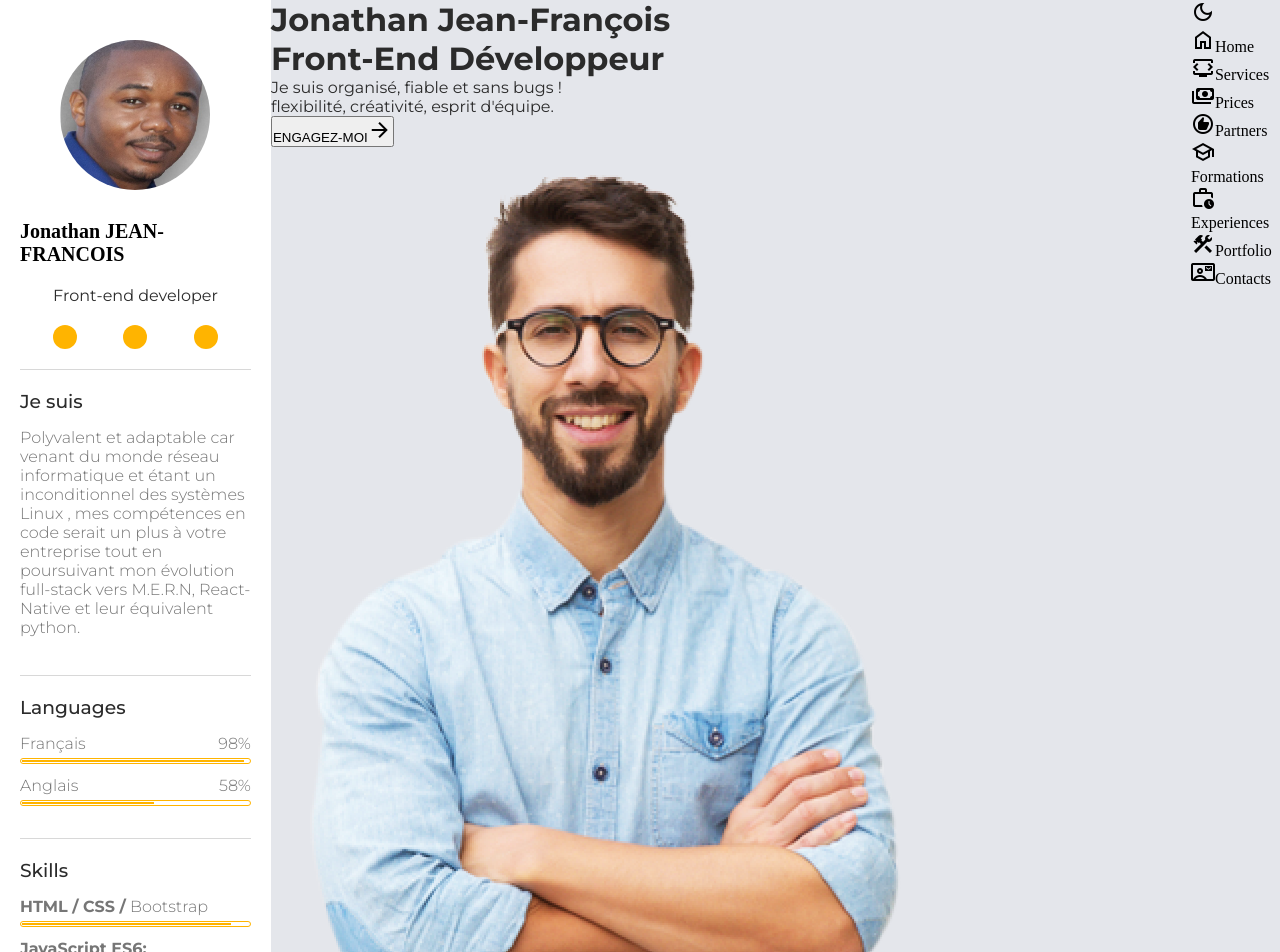
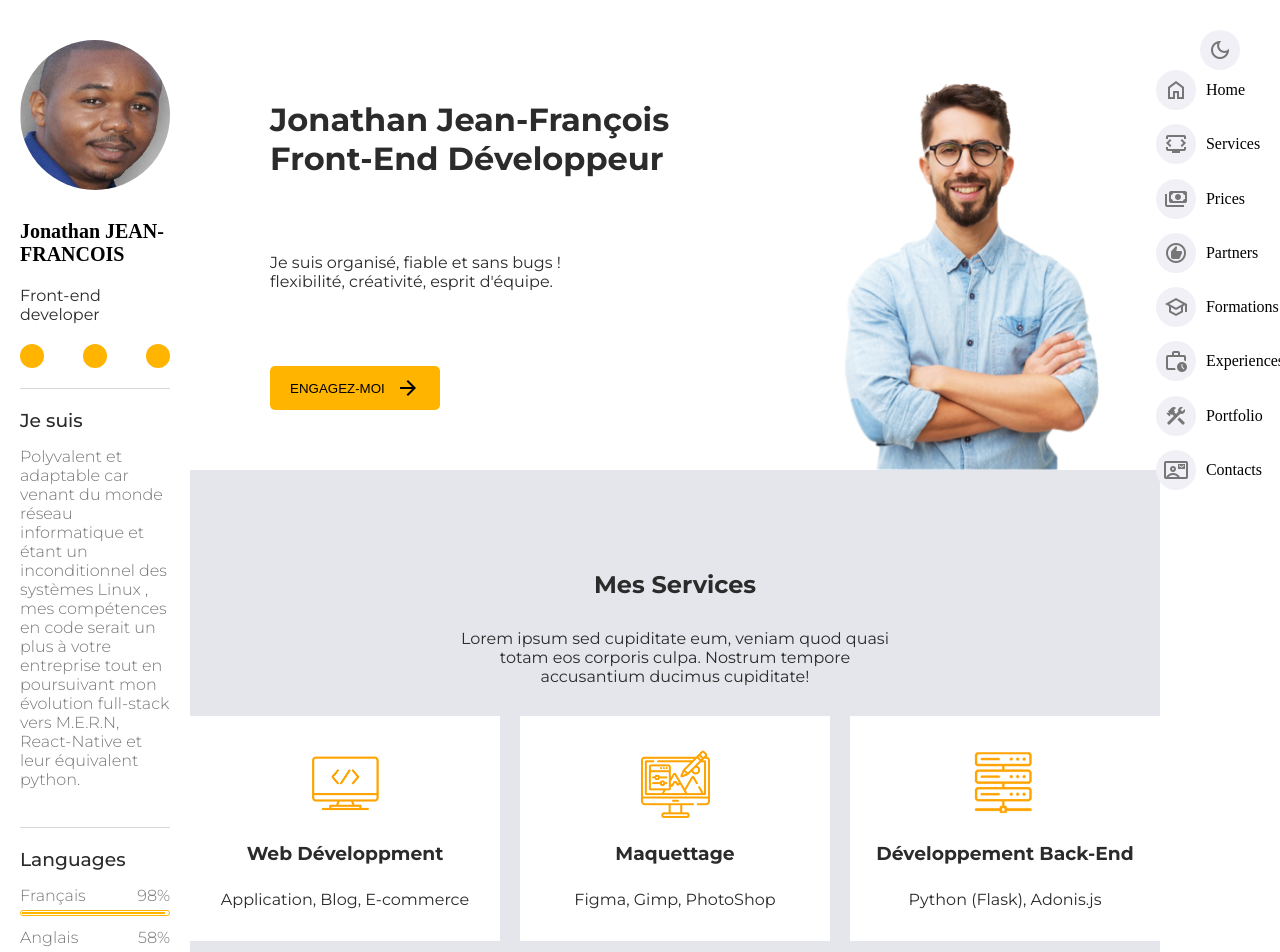
Before and after one commit to JonC0DER/portfolio, a React (Create React App) app: page / in a window 1280 px wide. Shown: the top 952 px of the page. Built offline with nearby package versions, Linux system fonts and the light colour scheme.

Commit message:
auto generated by sass

```diff
--- a/src/css/style.css
+++ b/src/css/style.css
@@ -1,10 +1,21 @@
 @import url("https://fonts.googleapis.com/css2?family=Montserrat:wght@100;300;400;500;700&display=swap");
 :root {
   --dyellow: #FFB400;
+  --filter-dyellow:
+    invert(70%)
+    sepia(86%)
+    saturate(1787%)
+    hue-rotate(359deg)
+    brightness(101%)
+    contrast(105%);
   --lblack: #2B2B2B;
+  --lowblack: #3A3B3C;
   --gray: #767676;
+  --lgrey: #F0F0F6;
   --bg: #E4E6EB;
-  --circle: 100px; }
+  --circle: 100px;
+  --sprite-w: 70px;
+  --sprite-h: 70px; }
 
 * {
   margin: 0;
@@ -113,3 +124,129 @@ section.presentation-board {
           background-color: var(--dyellow);
           color: var(--lblack);
           border-radius: var(--circle); } }
+
+section.menu, div.menu-option, span.burder {
+  display: flex;
+  flex-direction: column;
+  align-items: center; }
+
+section.menu {
+  min-width: 108px;
+  max-width: 170px;
+  background-color: white;
+  padding: 30px 10px 30px 10px; }
+  section.menu span.circle {
+    display: flex;
+    justify-content: center;
+    align-items: center;
+    width: 40px;
+    height: 40px;
+    color: var(--gray);
+    border-radius: var(--circle);
+    background-color: var(--lgrey);
+    transition: transform 0.2s ease-in, box-shadow, 0.2s ease, background-color 0.2s ease; }
+    section.menu span.circle:hover {
+      transform: translate(-5px, -5px);
+      color: var(--lowblack);
+      background-color: var(--dyellow);
+      box-shadow: 4px 4px 3px var(--gray); }
+
+@media screen and (min-width: 992px) {
+  section.menu {
+    width: 100%; }
+    section.menu ul {
+      height: 420px;
+      display: flex;
+      flex-direction: column;
+      justify-content: space-between; }
+      section.menu ul li {
+        display: flex;
+        align-items: center; }
+        section.menu ul li span.circle {
+          margin-right: 10px; } }
+
+@media screen and (min-width: 1024px) {
+  main {
+    width: 970px; } }
+
+div.hero {
+  padding: 50px 50px 0px 30px;
+  max-width: 970px;
+  max-height: 470px;
+  background-color: white;
+  display: flex;
+  justify-content: space-between; }
+  div.hero div.hero-text {
+    margin: 50px 0px 60px 50px;
+    display: flex;
+    flex-direction: column;
+    justify-content: space-between;
+    align-content: flex-start; }
+    div.hero div.hero-text h1.i-am span.front-end {
+      color: var(--dyellow);
+      background-color: aquamarine; }
+    div.hero div.hero-text button.hire-me {
+      width: 170px;
+      background-color: var(--dyellow);
+      display: flex;
+      justify-content: space-between;
+      align-items: center;
+      padding: 10px 20px 10px 20px;
+      border-radius: 5px;
+      border: none; }
+      div.hero div.hero-text button.hire-me span.material-symbols-outlined {
+        font-weight: 400; }
+  div.hero figure {
+    height: 100%;
+    display: flex;
+    align-items: flex-end; }
+    div.hero figure img {
+      height: 95%; }
+
+@media screen and (min-width: 1024px) {
+  div.hero {
+    width: 100%;
+    height: 100%; } }
+
+section.services > p {
+  margin: 30px auto 30px auto;
+  width: 430px; }
+
+section.services div.services-container {
+  display: grid;
+  grid-template-columns: 1fr 1fr 1fr;
+  grid-gap: 20px; }
+  section.services div.services-container div.service {
+    background-color: white;
+    display: flex;
+    flex-direction: column;
+    align-items: center;
+    justify-content: space-around;
+    padding: 20px; }
+    section.services div.services-container div.service div.sprite {
+      width: var(--sprite-w);
+      height: var(--sprite-h);
+      background-image: url("../assets/illustration/illustration_sprites.png");
+      background-size: 284%;
+      background-repeat: no-repeat;
+      /* Utilisez filter pour changer la couleur de l'image en #FFB400 */
+      filter: var(--filter-dyellow); }
+      section.services div.services-container div.service div.sprite.web-dev {
+        background-position: -2px 1px; }
+      section.services div.services-container div.service div.sprite.web-design {
+        background-position: -124px 2px; }
+      section.services div.services-container div.service div.sprite.back-end {
+        background-position: -125px -95px; }
+      section.services div.services-container div.service div.sprite.dev-mobile {
+        background-position: -121px -198px; }
+      section.services div.services-container div.service div.sprite.game-dev {
+        background-position: -2px -95px; }
+
+@media screen and (min-width: 1024px) {
+  section.services {
+    margin-top: 100px;
+    width: 100%;
+    text-align: center; }
+    section.services div.services-container div.service {
+      width: 310px;
+      height: 225px; } }
```
